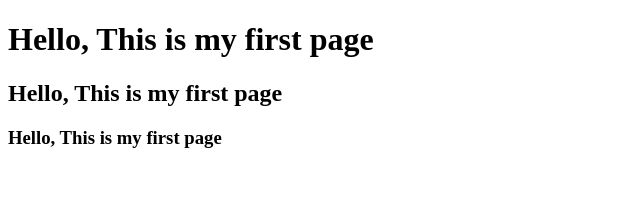
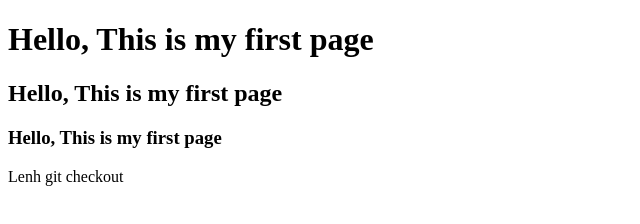
Before and after one commit to huongcucnguyen/Frontend, a plain HTML site: page index.html in a window 1280 px wide. Shown: the whole page, without its empty margins (0-640 px from the left). Drawn offline with Linux system fonts and the light colour scheme.

Commit message:
update index.html file

```diff
--- a/index.html
+++ b/index.html
@@ -10,5 +10,6 @@
     <h1>Hello, This is my first page</h1>
     <h2>Hello, This is my first page</h2>
     <h3>Hello, This is my first page</h3>
+    <p>Lenh git checkout</p>
 </body>
 </html>
```
